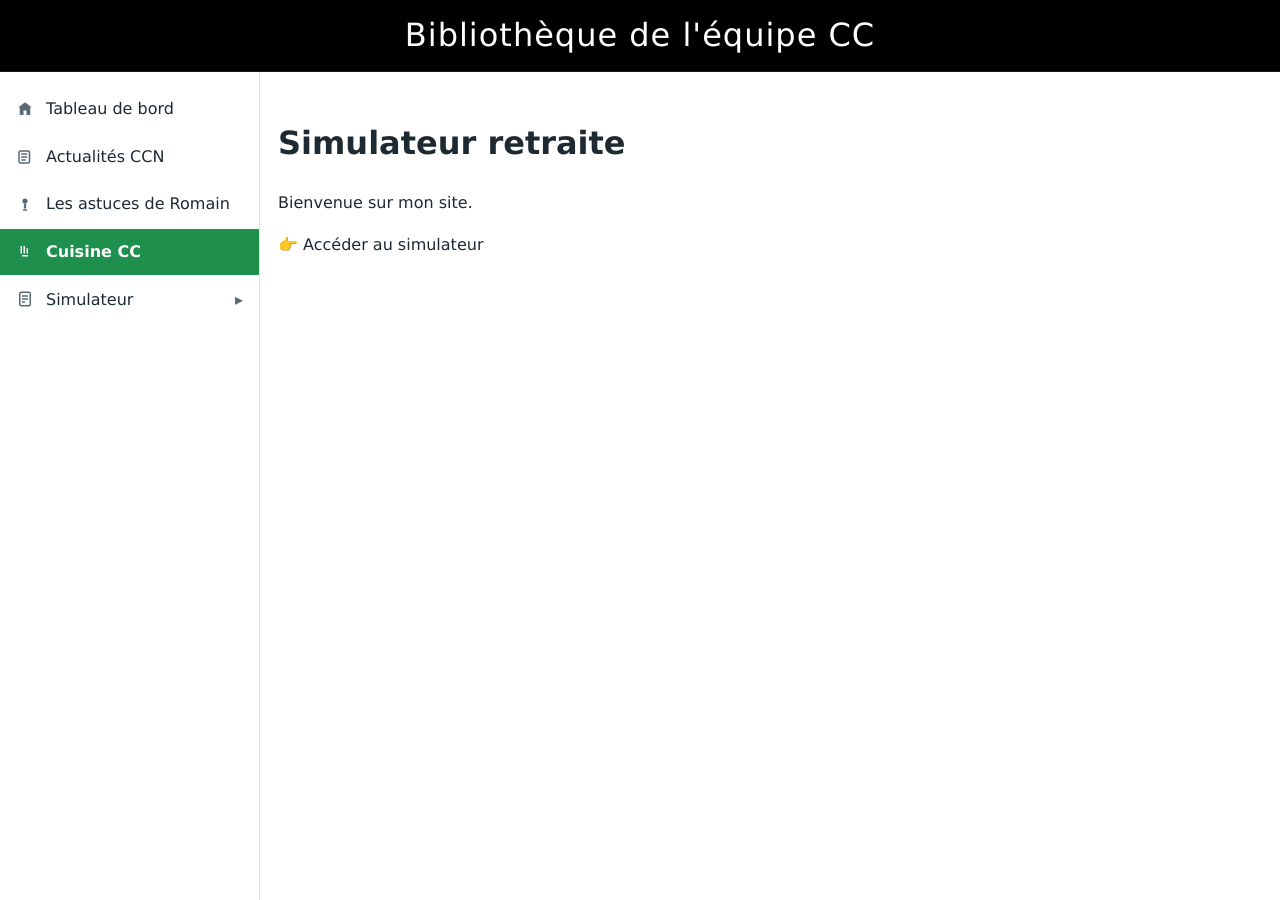
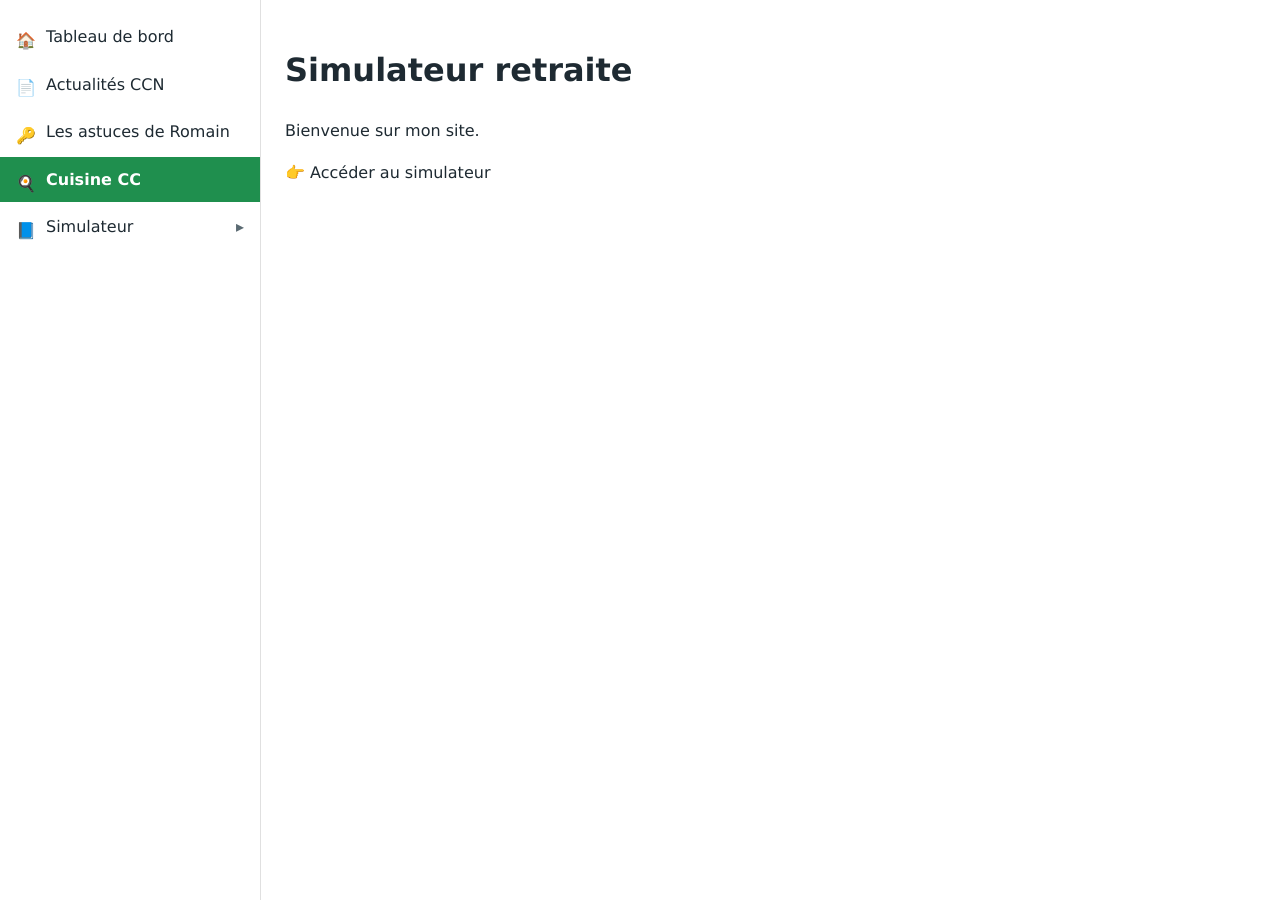
Before and after one commit to Romain-Borie/bibliotheque_CC.com, a Jekyll site: the page built from index.md, in a window 1280 px wide and 900 px high. Built offline with Jekyll 4.4.1, drawn with Linux system fonts in a browser that asks for light colours.

Commit message:
Update default.html

```diff
--- a/_layouts/default.html
+++ b/_layouts/default.html
@@ -5,90 +5,56 @@
 <meta name="viewport" content="width=device-width, initial-scale=1">
 <title>{{ page.title | escape }}</title>
 <style>
-    :root{
-      --brand:#1f8f4e; --brand-dark:#17603a; --text:#1e2a32; --muted:#5a6a72;
-      --surface:#fff; --surface-2:#f3f6f8; --hover:#f4f4f4; --flyout-hover:#e8eef2; --border:#e0e0e0;
-    }
-    a{color:inherit;text-decoration:none} a:visited{color:inherit} a:hover{text-decoration:none}
+:root{--brand:#1f8f4e;--brand-dark:#17603a;--text:#1e2a32;--muted:#5a6a72;--surface:#fff;--surface-2:#f3f6f8;--hover:#f4f4f4;--flyout-hover:#e8eef2;--border:#e0e0e0}
 html,body{margin:0;background:var(--surface);color:var(--text);font-family:Verdana,system-ui,-apple-system,Segoe UI,Roboto,Arial;font-size:12pt;line-height:1.6}
-    header.topbar{position:sticky;top:0;z-index:1000;background:#000;border-bottom:1px solid #1a1a1a}
-    .topbar-inner{padding:10px 16px;display:flex;justify-content:center}
-    .site-title{margin:0;color:#fff;font-weight:500;letter-spacing:1px}
+a{color:inherit;text-decoration:none}a:visited{color:inherit}a:hover{text-decoration:none}
 .app{display:flex;min-height:100vh}
-    aside.sidebar{width:260px;background:var(--surface);border-right:1px solid var(--border);padding:12px 0;position:sticky;top:0;height:100vh;overflow:auto}
-    main.content{flex:1;padding:24px 18px 56px}
-
-    aside.sidebar,.menu,.menu li,.item,.group-trigger{box-sizing:border-box}
-    .menu li{overflow:hidden}
+aside.sidebar{width:260px;background:#fff;border-right:1px solid var(--border);padding:12px 0;position:sticky;top:0;height:100vh;overflow:auto}
+main.content{flex:1;padding:24px}
+.menu{list-style:none;margin:0;padding:0}
+.menu li{margin:2px 0;overflow:hidden;box-sizing:border-box}
 .menu li.has-flyout{overflow:visible}
-
-    .menu{list-style:none;margin:0;padding:0}
-    .menu li{margin:2px 0}
-    .item,.group-trigger{display:flex;align-items:center;gap:12px;width:100%;max-width:100%;padding:10px 16px;border-left:4px solid transparent;background:transparent;color:var(--text);cursor:pointer;text-align:left;border:0;font:inherit;border-radius:0}
+.item,.group-trigger{display:flex;align-items:center;gap:12px;width:100%;padding:10px 16px;border-left:4px solid transparent;background:transparent;color:var(--text);cursor:pointer;text-align:left;border:0;font:inherit}
 .item:hover,.group-trigger:hover{background:var(--hover)}
 .item.active{background:var(--brand);color:#fff;border-left-color:#156d3b;font-weight:600}
 .icon{width:18px;height:18px;flex:0 0 18px;display:inline-block;color:var(--muted)}
-    .item.active .icon,.group-trigger.active .icon{color:#fff}
 .label{flex:1}
 .chevron{margin-left:auto;color:var(--muted)}
-    li.has-flyout.open>.group-trigger .chevron{transform:rotate(90deg)}
-
 li.has-flyout{position:relative}
-    .flyout-panel{position:absolute;top:0;left:calc(100% - 2px);width:520px;background:var(--surface);border:1px solid var(--border);border-radius:8px;box-shadow:0 10px 24px rgba(0,0,0,.12);display:none;z-index:9999;overflow:hidden}
+.flyout-panel{position:absolute;top:0;left:calc(100% - 2px);width:520px;background:#fff;border:1px solid var(--border);border-radius:8px;box-shadow:0 10px 24px rgba(0,0,0,.12);display:none;z-index:9999;overflow:hidden}
 li.has-flyout.open>.flyout-panel{display:block}
-
-    /* ==== Egalité stricte des colonnes (même largeur, même calcul) ==== */
-    .flyout-grid{display:grid;grid-template-columns:repeat(2,minmax(0,1fr));}
-    .flyout-header,.flyout-body{min-width:0;} /* empêche le contenu long de forcer la largeur */
-
-    .flyout-header{background:var(--brand-dark);color:#fff;padding:16px;display:flex;align-items:center;font-weight:700}
-    .flyout-body{background:var(--surface-2);padding:8px 0}
-
+/* Strict 50/50 columns and VISUALLY equal paddings */
+.flyout-grid{display:grid;grid-template-columns:repeat(2,minmax(0,1fr));column-gap:0}
+/* give same horizontal padding to both cells */
+.flyout-header,.flyout-body{min-width:0;padding:16px}
+.flyout-header{background:var(--brand-dark);color:#fff;display:flex;align-items:center;font-weight:700}
+/* add a center divider to balance the eye */
+.flyout-body{background:var(--surface-2);border-left:1px solid var(--border)}
+/* list inside body: remove side paddings so the 16px from body acts equally to header */
 .flyout-list{list-style:none;margin:0;padding:0}
-    .flyout-list li{margin:0}
-    .flyout-link{display:flex;align-items:center;gap:10px;padding:10px 16px;color:var(--text);border-left:3px solid transparent}
-    .flyout-link:hover{background:var(--flyout-hover)}
-    .flyout-link.active{background:var(--brand);color:#fff;border-left-color:#156d3b;font-weight:600}
-
-    nav,aside,.sidebar,.site-nav,.nav,.menu{overflow:visible!important}
-
-    @media (max-width:700px){
-      .app{flex-direction:column}
-      aside.sidebar{width:100%;position:static;height:auto}
-      .flyout-panel{position:static;width:auto;border:0;box-shadow:none;margin-left:20px;display:block}
-      .flyout-grid{grid-template-columns:1fr}
-      .flyout-body{background:#fff;padding-top:0}
-    }
+.flyout-link{display:flex;align-items:center;gap:10px;padding:8px 0;color:var(--text);border-left:3px solid transparent}
+.flyout-link:hover{background:transparent}
+.flyout-link.active{background:transparent;color:var(--brand)}
+@media (max-width:700px){.app{flex-direction:column}aside.sidebar{width:100%;position:static;height:auto}.flyout-panel{position:static;width:auto;border:0;box-shadow:none;margin-left:20px;display:block}.flyout-grid{grid-template-columns:1fr}.flyout-body{border-left:0}}
 </style>
 </head>
 <body>
-  <header class="topbar" role="banner">
-    <div class="topbar-inner"><h1 class="site-title">Bibliothèque de l'équipe CC</h1></div>
-  </header>
 <div class="app">
-    <aside class="sidebar" role="navigation" aria-label="Menu latéral">
+  <aside class="sidebar" aria-label="Menu">
     <ul class="menu">
-        <li>
-          <a class="item" href="/tableau-de-bord/"><svg class="icon" viewBox="0 0 24 24" aria-hidden="true"><polygon fill="currentColor" points="12,3 3,10 5,10 5,20 10,20 10,14 14,14 14,20 19,20 19,10 21,10"/></svg><span class="label">Tableau de bord</span></a>
-        </li>
-        <li>
-          <a class="item" href="/actualites-ccn/"><svg class="icon" viewBox="0 0 24 24" aria-hidden="true"><rect x="4" y="4" width="14" height="16" rx="2" ry="2" fill="none" stroke="currentColor" stroke-width="2"/><line x1="7" y1="8" x2="15" y2="8" stroke="currentColor" stroke-width="2"/><line x1="7" y1="12" x2="15" y2="12" stroke="currentColor" stroke-width="2"/><line x1="7" y1="16" x2="13" y2="16" stroke="currentColor" stroke-width="2"/></svg><span class="label">Actualités CCN</span></a>
-        </li>
-        <li>
-          <a class="item" href="/astuces-romain/"><svg class="icon" viewBox="0 0 24 24" aria-hidden="true"><circle cx="12" cy="8" r="3.5" fill="currentColor"/><rect x="10.5" y="12" width="3" height="6" fill="currentColor"/><rect x="9" y="19" width="6" height="2" rx="1" fill="currentColor"/></svg><span class="label">Les astuces de Romain</span></a>
-        </li>
-        <li>
-          <a class="item active" href="/cuisine-cc/"><svg class="icon" viewBox="0 0 24 24" aria-hidden="true"><rect x="6" y="4" width="2" height="10" fill="currentColor"/><rect x="10" y="4" width="2" height="10" fill="currentColor"/><rect x="14" y="7" width="2" height="7" fill="currentColor"/><rect x="8" y="16" width="8" height="2" fill="currentColor"/></svg><span class="label">Cuisine CC</span></a>
-        </li>
+      <li><a class="item" href="/tableau-de-bord/"><span class="icon">🏠</span><span class="label">Tableau de bord</span></a></li>
+      <li><a class="item" href="/actualites-ccn/"><span class="icon">📄</span><span class="label">Actualités CCN</span></a></li>
+      <li><a class="item" href="/astuces-romain/"><span class="icon">🔑</span><span class="label">Les astuces de Romain</span></a></li>
+      <li><a class="item active" href="/cuisine-cc/"><span class="icon">🍳</span><span class="label">Cuisine CC</span></a></li>
       <li class="has-flyout">
-          <button class="group-trigger" aria-haspopup="true" aria-expanded="false" type="button"><svg class="icon" viewBox="0 0 24 24" aria-hidden="true"><rect x="5" y="3" width="14" height="18" rx="2" ry="2" fill="none" stroke="currentColor" stroke-width="2"/><rect x="8" y="7" width="8" height="2" fill="currentColor"/><rect x="8" y="11" width="8" height="2" fill="currentColor"/><rect x="8" y="15" width="4" height="2" fill="currentColor"/></svg><span class="label">Simulateur</span><span class="chevron" aria-hidden="true">▸</span></button>
+        <button class="group-trigger" aria-haspopup="true" aria-expanded="false" type="button"><span class="icon">📘</span><span class="label">Simulateur</span><span class="chevron">▸</span></button>
         <div class="flyout-panel" role="menu" aria-label="Sous-menu Simulateur">
           <div class="flyout-grid">
             <div class="flyout-header">Simulateur</div>
             <div class="flyout-body">
               <ul class="flyout-list">
-                  <li><a class="flyout-link" href="/simulateur/retraite/" role="menuitem"><svg class="icon" viewBox="0 0 24 24" aria-hidden="true"><rect x="4" y="4" width="16" height="12" fill="none" stroke="currentColor" stroke-width="2"/><rect x="7" y="18" width="10" height="2" fill="currentColor"/></svg><span>Indemnité de départ à la retraite</span></a></li>
-                  <li><a class="flyout-link" href="/simulateur/divers/" role="menuitem"><svg class="icon" viewBox="0 0 24 24" aria-hidden="true"><rect x="5" y="5" width="14" height="14" rx="2" ry="2" fill="none" stroke="currentColor" stroke-width="2"/><circle cx="12" cy="12" r="2" fill="currentColor"/></svg><span>Divers</span></a></li>
+                <li><a class="flyout-link" href="/simulateur/retraite/">Indemnité de départ à la retraite</a></li>
+                <li><a class="flyout-link" href="/simulateur/divers/">Divers</a></li>
               </ul>
             </div>
           </div>
@@ -96,22 +62,8 @@
       </li>
     </ul>
   </aside>
-    <main class="content" role="main">{{ content }}</main>
+  <main class="content">{{ content }}</main>
 </div>
-  <script>
-    (function(){
-      document.querySelectorAll('li.has-flyout').forEach(group=>{
-        const trigger=group.querySelector('.group-trigger');
-        const panel=group.querySelector('.flyout-panel');
-        if(!trigger||!panel) return;
-        const open=()=>{group.classList.add('open');trigger.setAttribute('aria-expanded','true');};
-        const close=()=>{group.classList.remove('open');trigger.setAttribute('aria-expanded','false');};
-        trigger.addEventListener('click',e=>{e.preventDefault();group.classList.contains('open')?close():open();});
-        document.addEventListener('click',e=>{if(!group.contains(e.target)) close();});
-        group.addEventListener('keydown',e=>{if(e.key==='Escape') close();});
-        if(panel.querySelector('.flyout-link.active')) open();
-      });
-    })();
-  </script>
+<script>(function(){document.querySelectorAll('li.has-flyout').forEach(g=>{const t=g.querySelector('.group-trigger'),p=g.querySelector('.flyout-panel');if(!t||!p)return;const o=()=>{g.classList.add('open');t.setAttribute('aria-expanded','true')},c=()=>{g.classList.remove('open');t.setAttribute('aria-expanded','false')};t.addEventListener('click',e=>{e.preventDefault();g.classList.contains('open')?c():o()});document.addEventListener('click',e=>{if(!g.contains(e.target))c()});g.addEventListener('keydown',e=>{if(e.key==='Escape')c()});});})();</script>
 </body>
 </html>
```
Lines whose indentation alone changed are shown as unchanged.
